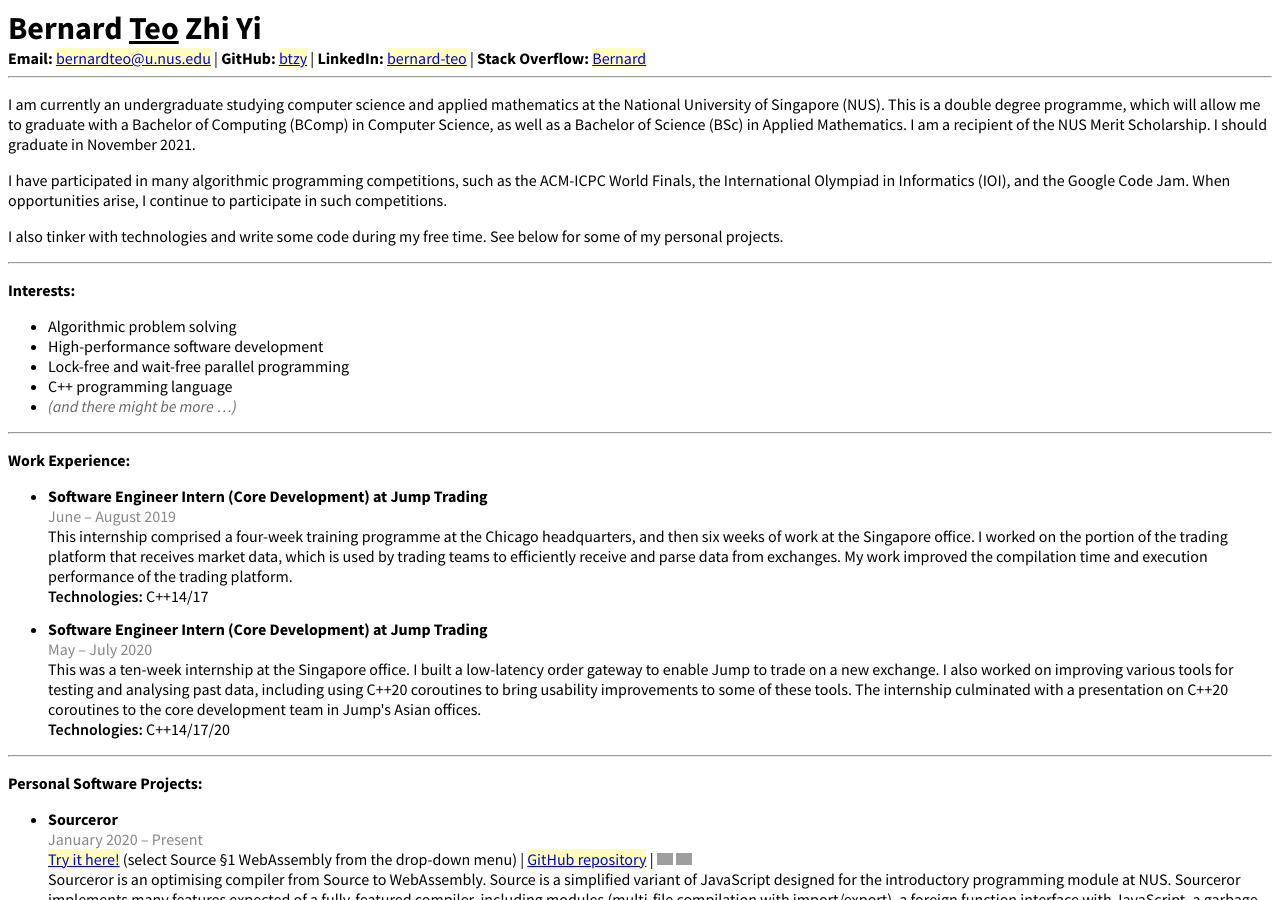
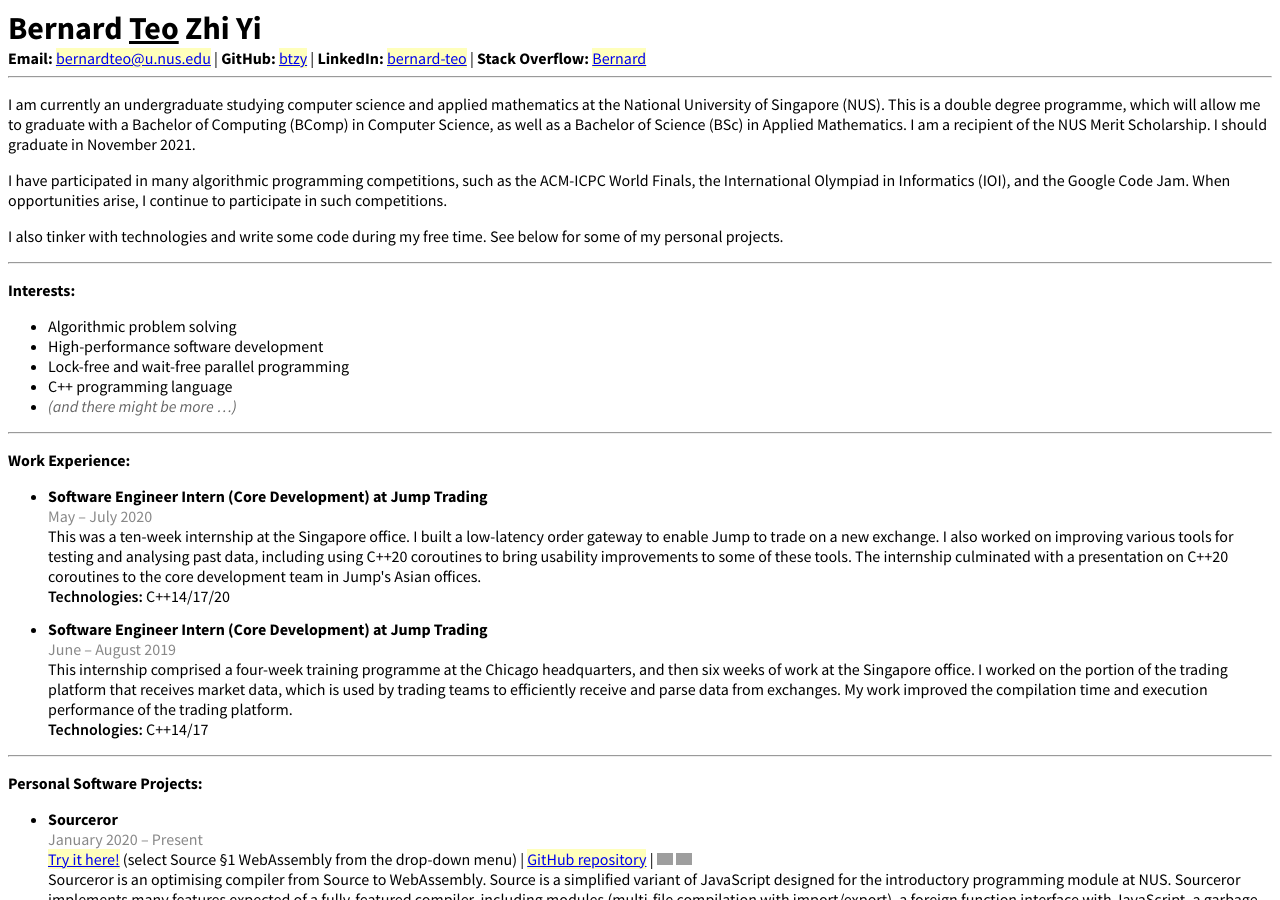
Before and after one commit to btzy/homepage, a Jekyll site: the page built from index.html, in a window 1280 px wide and 900 px high. Built offline with Jekyll 4.4.1, drawn with Linux system fonts in a browser that asks for light colours; grey boxes are pictures that could not be loaded.

Commit message:
Reverse order of work experience list

```diff
--- a/index.html
+++ b/index.html
@@ -28,16 +28,16 @@
 
 <li>
 <div class="header">Software Engineer Intern (Core Development) at Jump Trading</div>
-<div class="date">June &ndash; August 2019</div>
-<div class="content">This internship comprised a four-week training programme at the Chicago headquarters, and then six weeks of work at the Singapore office.  I worked on the portion of the trading platform that receives market data, which is used by trading teams to efficiently receive and parse data from exchanges.  My work improved the compilation time and execution performance of the trading platform.</div>
-<div class="content"><span class="semibold">Technologies:</span> C++14/17</div>
+<div class="date">May &ndash; July 2020</div>
+<div class="content">This was a ten-week internship at the Singapore office.  I built a low-latency order gateway to enable Jump to trade on a new exchange.  I also worked on improving various tools for testing and analysing past data, including using C++20 coroutines to bring usability improvements to some of these tools.  The internship culminated with a presentation on C++20 coroutines to the core development team in Jump's Asian offices.</div>
+<div class="content"><span class="semibold">Technologies:</span> C++14/17/20</div>
 </li>
 
 <li>
 <div class="header">Software Engineer Intern (Core Development) at Jump Trading</div>
-<div class="date">May &ndash; July 2020</div>
-<div class="content">This was a ten-week internship at the Singapore office.  I built a low-latency order gateway to enable Jump to trade on a new exchange.  I also worked on improving various tools for testing and analysing past data, including using C++20 coroutines to bring usability improvements to some of these tools.  The internship culminated with a presentation on C++20 coroutines to the core development team in Jump's Asian offices.</div>
-<div class="content"><span class="semibold">Technologies:</span> C++14/17/20</div>
+<div class="date">June &ndash; August 2019</div>
+<div class="content">This internship comprised a four-week training programme at the Chicago headquarters, and then six weeks of work at the Singapore office.  I worked on the portion of the trading platform that receives market data, which is used by trading teams to efficiently receive and parse data from exchanges.  My work improved the compilation time and execution performance of the trading platform.</div>
+<div class="content"><span class="semibold">Technologies:</span> C++14/17</div>
 </li>
 
 </ul>
```
